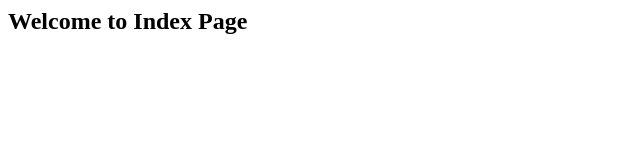
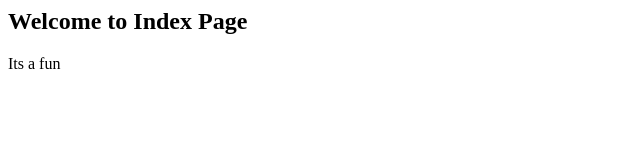
Before and after one commit to itsmoosa77/coursera-test, a plain HTML site: page site/index.html in a window 1280 px wide. Shown: the full height of the page, 0-640 px from the left. Drawn offline with Linux system fonts and the light colour scheme.

Commit message:
small change to index.html

```diff
--- a/site/index.html
+++ b/site/index.html
@@ -5,5 +5,6 @@
 		</head>
 		<body>
 			<p><h2> Welcome to Index Page </h2></p>
+			<p> Its a fun </p>
 		</body>
 	</html>
```
